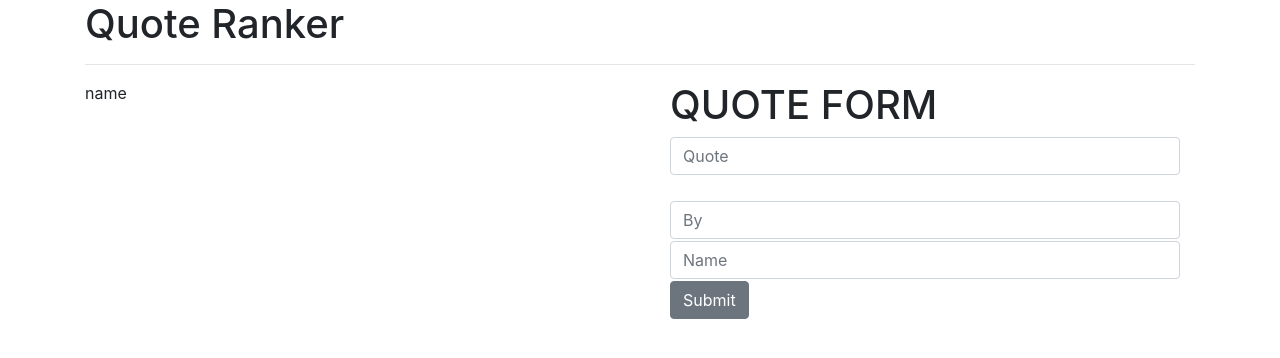
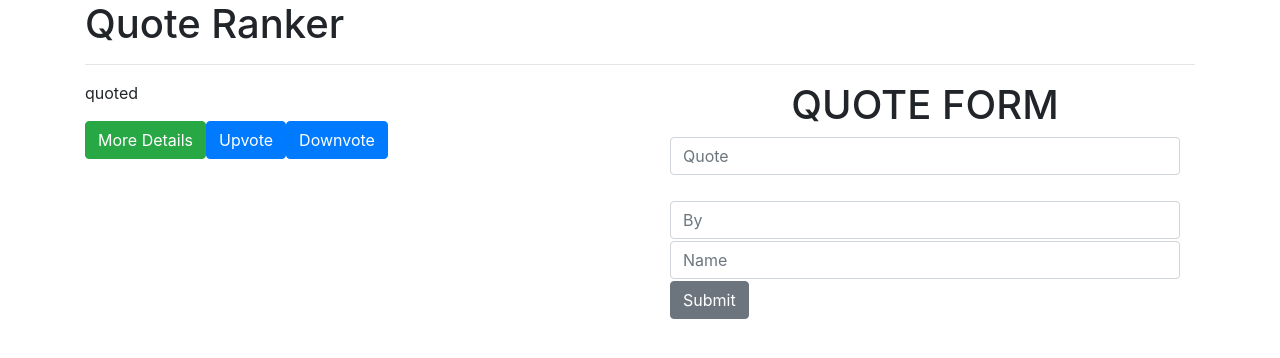
Before and after one commit to melissa-koi/QuotesAngular, an Angular app: page / in a window 1280 px wide. Shown: the top 358 px of the page. Built offline with nearby package versions, Linux system fonts and the light colour scheme.

Commit message:
able to add quote to form

```diff
--- a/src/app/quotes-form/quotes-form.component.html
+++ b/src/app/quotes-form/quotes-form.component.html
@@ -1,9 +1,21 @@
 <div class="container">
-    <h1>QUOTE FORM</h1>
-    <form>
-        <input type="text" placeholder="Quote" name="quote" id="quote" class="form-control"><br>
-        <input type="text" placeholder="By" name="author" id="author" class="form-control">
-        <input type="text" placeholder="Name" name="name" id="name"class="form-control">
+    <h1 class="text-center">QUOTE FORM</h1>
+    <form (ngSubmit) = 'submitQuote()' #quoteForm='ngForm'>
+        <input type="text" placeholder="Quote" name="quote" id="quote" class="form-control" [(ngModel)]="newQuote.quote" #quote='ngModel' required><br>
+        <div [hidden] = "quote.valid || quote.pristine" class="alert alert-danger">
+            <p>Quote is required</p>
+        </div>
+
+        <input type="text" placeholder="By" name="author" id="author" class="form-control" [(ngModel)]="newQuote.author" #author='ngModel' required>
+        <div [hidden] = "quote.valid || quote.pristine" class="alert alert-danger">
+            <p>Author is required</p>
+        </div>
+
+        <input type="text" placeholder="Name" name="name" id="name"class="form-control" [(ngModel)]="newQuote.name" #name='ngModel' required>
+        <div [hidden] = "quote.valid || quote.pristine" class="alert alert-danger">
+            <p>Name is required</p>
+        </div>
+
         <button type="submit" class="btn btn-secondary">Submit</button>
     </form>
 </div>
--- a/src/app/quotes-form/quotes-form.component.ts
+++ b/src/app/quotes-form/quotes-form.component.ts
@@ -1,4 +1,5 @@
-import { Component, OnInit } from '@angular/core';
+import { Component, EventEmitter, OnInit, Output} from '@angular/core';
+import { Quotes } from '../quotes';
 
 @Component({
   selector: 'app-quotes-form',
@@ -7,6 +8,12 @@ import { Component, OnInit } from '@angular/core';
 })
 export class QuotesFormComponent implements OnInit {
 
+  newQuote = new Quotes("","","");
+  @Output() addNewQuote = new EventEmitter< Quotes>()
+
+  submitQuote() {
+    this.addNewQuote.emit(this.newQuote)
+  }
   constructor() { }
 
   ngOnInit(): void {
--- a/src/app/quotes.ts
+++ b/src/app/quotes.ts
@@ -1,6 +1,3 @@
 export class Quotes {
-    // constructor(public id:number, public name:string, public description: string){}
-    quote:string;
-    name:string;
-    author:string;
+    constructor(public quote:string, public name:string, public author:string){}
 }
--- a/src/app/quotes/quotes.component.html
+++ b/src/app/quotes/quotes.component.html
@@ -4,13 +4,19 @@
 
     <div class="row">
         <div class="col-md-6">
-            <div *ngFor = 'let quotes of quote'>
-                <p>{{quotes.name}}</p>
+            <div *ngFor = 'let quotes of quote; let i=index'>
+                <div>
+                    <p>{{quotes.quote}}</p>
+                    <button (click) = 'toggleDetails(i)' class="btn btn-success">More Details</button>
+                    <button class="btn btn-primary">Upvote</button>
+                    <button class="btn btn-primary">Downvote</button>
+                </div>
+
             </div>
 
         </div>
       <div class="col-md-6">
-        <app-quotes-form></app-quotes-form>
+        <app-quotes-form (addNewQuote) = "addNewQuote($event)"></app-quotes-form>
       </div>
     </div>
   </div>
--- a/src/app/quotes/quotes.component.ts
+++ b/src/app/quotes/quotes.component.ts
@@ -8,11 +8,14 @@ import { Quotes } from '../quotes'
 export class QuotesComponent implements OnInit {
 
   quote:Quotes[] = [
-   {quote:"this",name:"name",author:"author"}
+    new Quotes('quoted', 'named' ,'authored')
 ];
 
+// toggleDetails(index) {
+//   this.quote[index].showDescription = !this.quote[index].showDescription;
+// }
 
-  addNewGoal(quotes) {
+  addNewQuote(quotes) {
     this.quote.push(quotes);
   }
   constructor() { }
```
